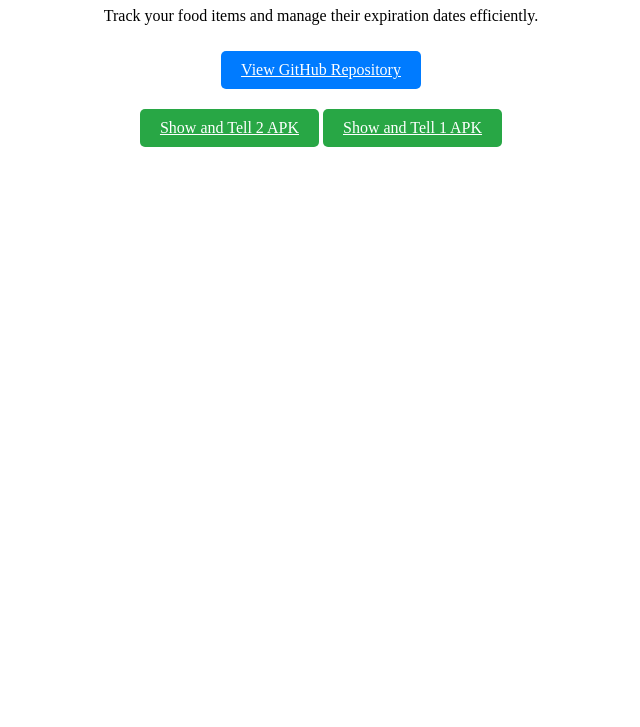
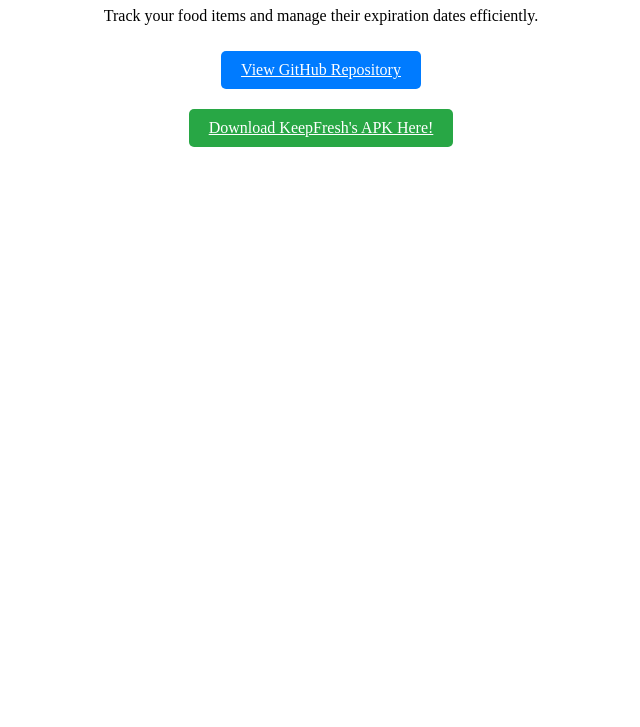
Before and after one commit to EggMcLegg/KeepFresh, a plain HTML site: page index.html in a window 1280 px wide. Shown: the part 73-800 px from the top of the page, without its empty margins (319-959 px from the left). Drawn offline with Linux system fonts and the light colour scheme.

Commit message:
Update index.html with new APK

```diff
--- a/index.html
+++ b/index.html
@@ -33,8 +33,7 @@
         <p>Track your food items and manage their expiration dates efficiently.</p>
 
         <a href="https://github.com/EggMcLegg/KeepFresh" target="_blank">View GitHub Repository</a><br>
-        <a href="https://github.com/EggMcLegg/KeepFresh/releases/download/show_and_tell_2/keepfresh_show_and_tell_2.apk" target="_blank" class="apk-link">Show and Tell 2 APK</a>
-        <a href="https://github.com/EggMcLegg/KeepFresh/releases/download/show_and_tell_1/keepfresh_show_and_tell_1.apk" target="_blank" class="apk-link">Show and Tell 1 APK</a>
+        <a href="https://github.com/EggMcLegg/KeepFresh/releases/download/launch/keepfresh_launch.apk" target="_blank" class="apk-link">Download KeepFresh's APK Here!</a>
     </div>
 </body>
 </html>
```
